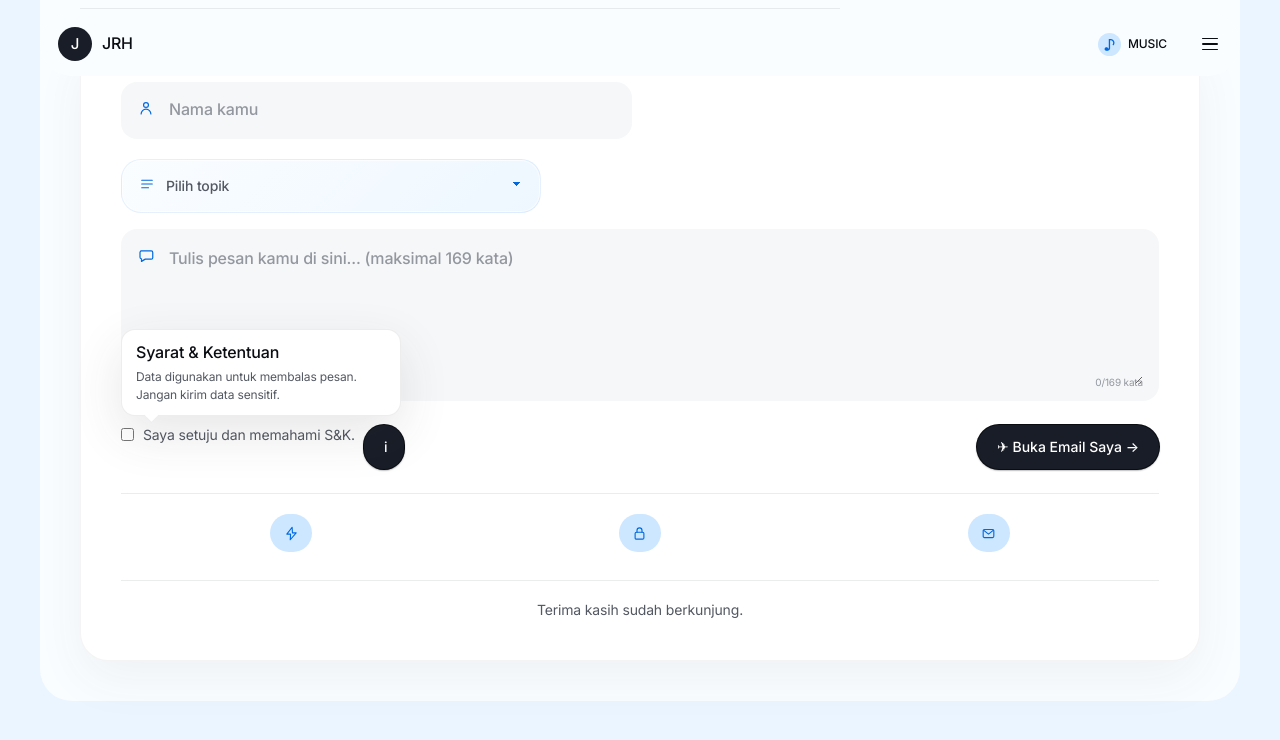
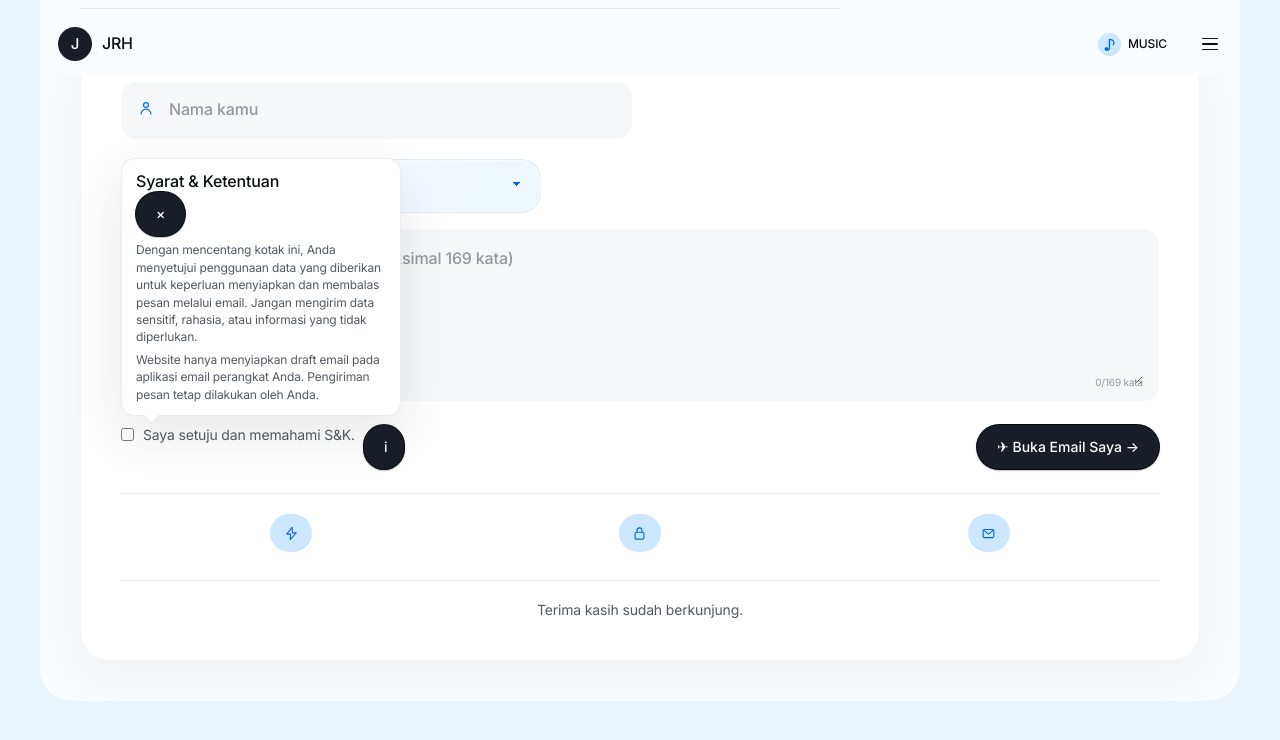
Before and after one commit to LionerHakim/JRHs, a React (Vite) app: page / in a window 1280 px wide. Both pictures are taken after a click on the button "Lihat S&K". Shown: the part 5133-5873 px from the top of the page. Built offline with nearby package versions, Linux system fonts and the light colour scheme.

Commit message:
fix: add close button to contact S&K

```diff
--- a/src/main.tsx
+++ b/src/main.tsx
@@ -457,8 +457,12 @@ ${name.trim()}`)
                   <button className="contact-terms-trigger" type="button" aria-label="Lihat S&K" title="Lihat S&K" onClick={() => setTermsOpen((open) => !open)}>i</button>
                   {termsOpen ? (
                     <div className="contact-terms-popover" role="dialog" aria-label="Syarat dan ketentuan">
-                      <strong>Syarat & Ketentuan</strong>
-                      <p>Data digunakan untuk membalas pesan. Jangan kirim data sensitif.</p>
+                      <div className="contact-terms-head">
+                        <strong>Syarat & Ketentuan</strong>
+                        <button type="button" className="contact-terms-close" aria-label="Tutup S&K" title="Tutup" onClick={() => setTermsOpen(false)}>×</button>
+                      </div>
+                      <p>Dengan mencentang kotak ini, Anda menyetujui penggunaan data yang diberikan untuk keperluan menyiapkan dan membalas pesan melalui email. Jangan mengirim data sensitif, rahasia, atau informasi yang tidak diperlukan.</p>
+                      <p>Website hanya menyiapkan draft email pada aplikasi email perangkat Anda. Pengiriman pesan tetap dilakukan oleh Anda.</p>
                     </div>
                   ) : null}
                 </div>
```
